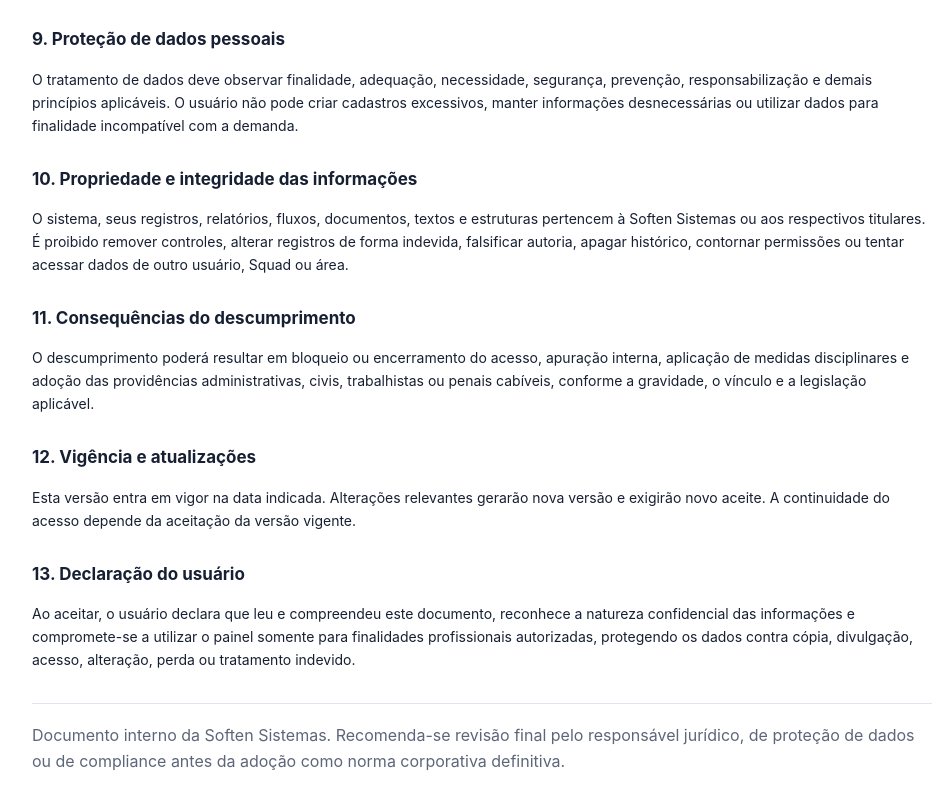
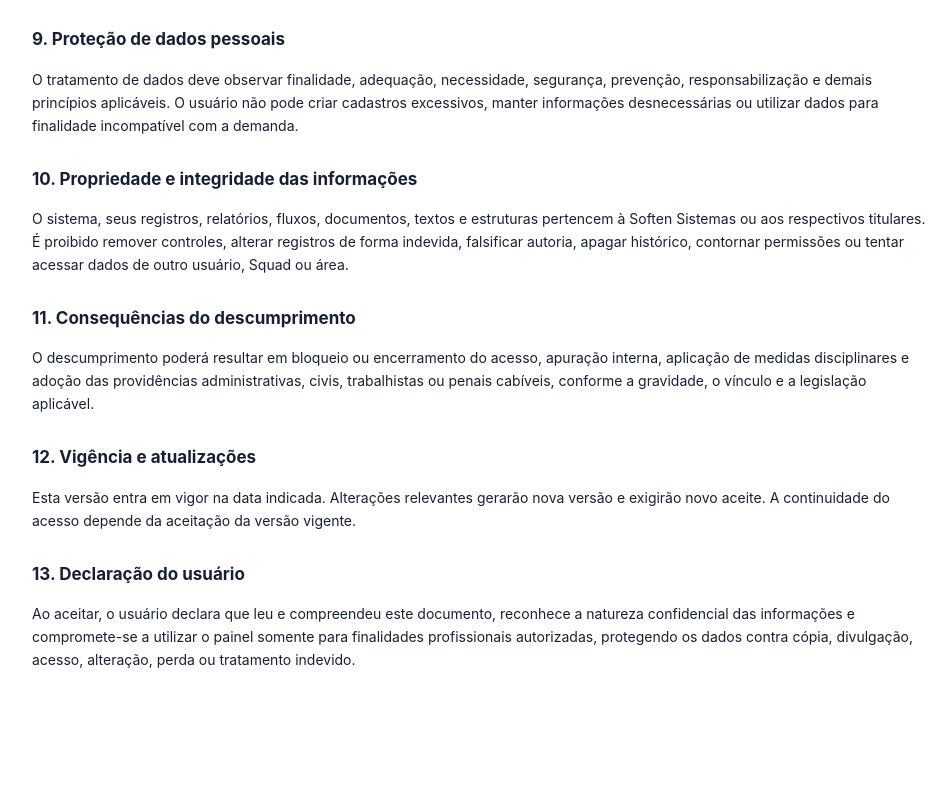
Before and after one commit to JoseEduardoPagnossim/monitor_solicitacao, a website: page legal/termo-uso-confidencialidade-v1.html in a window 1280 px wide. Shown: the part 1645-2444 px from the top of the page, without its empty margins (158-1110 px from the left). After the commit the page ends 2354 px from the top, so only its background shows below. Drawn offline with Linux system fonts and the light colour scheme.

Commit message:
Ajuste termo apenas ultima linha

```diff
--- a/legal/termo-uso-confidencialidade-v1.html
+++ b/legal/termo-uso-confidencialidade-v1.html
@@ -80,9 +80,6 @@
   <h2>13. Declaração do usuário</h2>
   <p>Ao aceitar, o usuário declara que leu e compreendeu este documento, reconhece a natureza confidencial das informações e compromete-se a utilizar o painel somente para finalidades profissionais autorizadas, protegendo os dados contra cópia, divulgação, acesso, alteração, perda ou tratamento indevido.</p>
 
-  <footer>
-    Documento interno da Soften Sistemas. Recomenda-se revisão final pelo responsável jurídico, de proteção de dados ou de compliance antes da adoção como norma corporativa definitiva.
-  </footer>
 </article>
 </body>
 </html>
```
